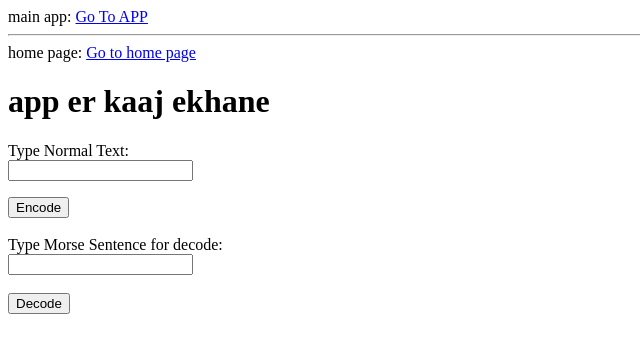
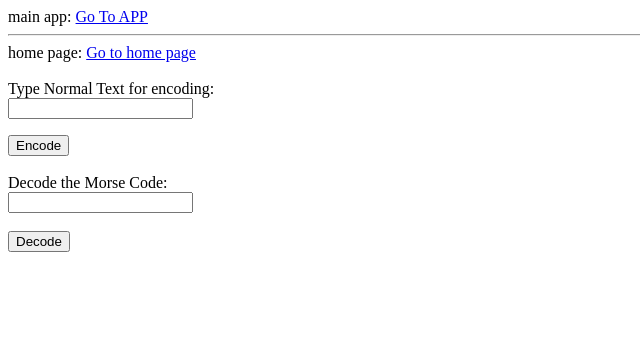
Before and after one commit to Safat99/morse_EnDecoder, a Flask app: page /index in a window 1280 px wide. Shown: the top 353 px of the page, without its empty margins (0-640 px from the left). Run offline with Flask 2, Linux system fonts and the light colour scheme.

Commit message:
format chagned

```diff
--- a/app/templates/index.html
+++ b/app/templates/index.html
@@ -2,10 +2,9 @@
 
 {% block content %}
 <div>home page: <a href="/">Go to home page</a></div>
-<h1>app er kaaj ekhane</h1>
-
+<br>
 <form action="/encode" method="post" id="form1">
-    <label for="Encoded">Type Normal Text:</label><br>
+    <label for="Encoded">Type Normal Text for encoding:</label><br>
     <input type="text" id="Encoded" name="encode"><br>
 </form>
 <button type="submit" form="form1" value="encode">Encode</button><br>
@@ -14,7 +13,7 @@
 
 <br>
 <form action="/decode" method="post">
-    <label for="Decoded">Type Morse Sentence for decode:</label><br>
+    <label for="Decoded">Decode the Morse Code:</label><br>
     <input type="text" id="Decoded" name="decode"><br><br>
     <input type="submit" value="Decode">
 </form>
```
